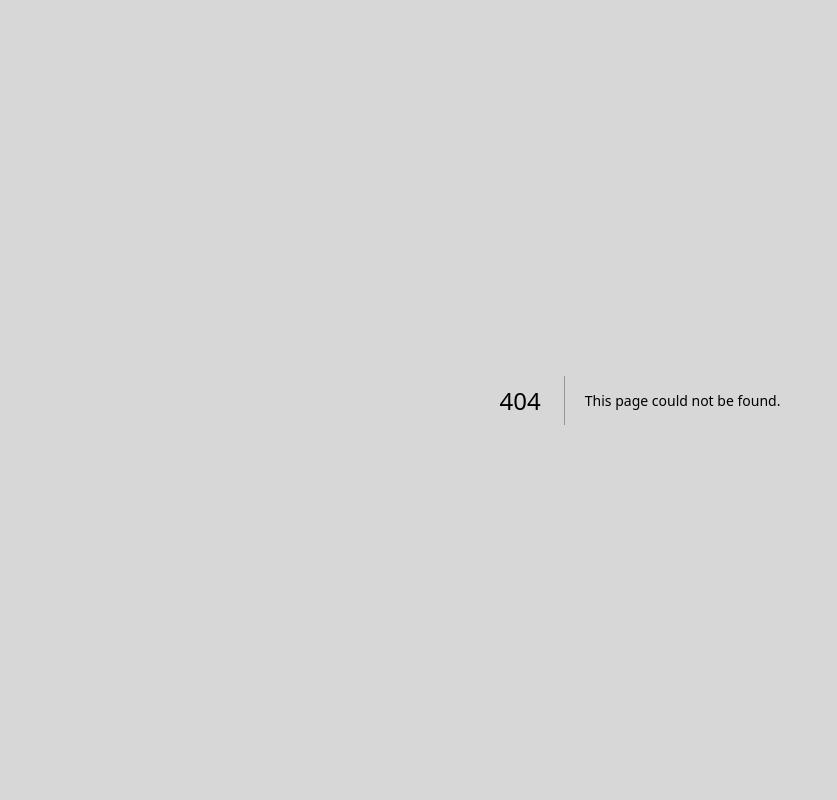
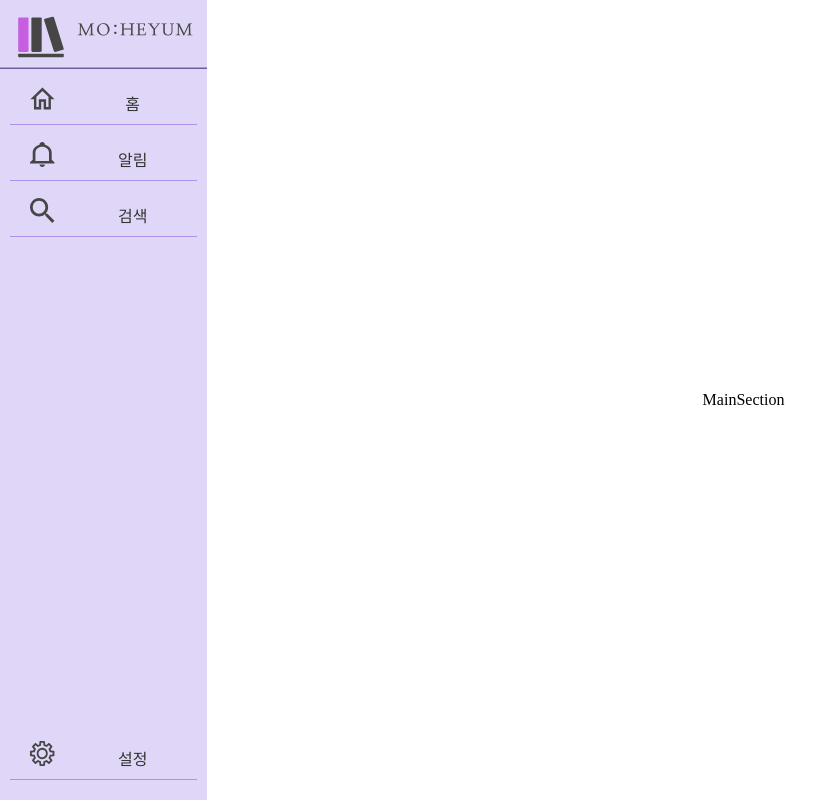
Before and after one commit to boostcampwm-2022/web34-moheyum, a Next.js app in the folder client/: page /search in a window 1280 px wide. Before the commit this address had no page. Shown: the whole page, without its empty margins (0-837 px from the left). Built offline with nearby package versions, Linux system fonts and the light colour scheme.

Commit message:
feat(fe): 사이드바 버튼 기능 #36

```diff
--- a/client/components/main/SideBar.tsx
+++ b/client/components/main/SideBar.tsx
@@ -1,43 +1,84 @@
-import React from 'react';
+import React, { useState, useRef, RefObject } from 'react';
 import styled from '@emotion/styled';
-import Image from 'next/legacy/image';
-import { displayColumn, displayCenter } from '../../styles/mixin';
+import Link from 'next/link';
+import { displayColumn } from '../../styles/mixin';
+import Menu from './SideBar/Menu';
+import Title from './SideBar/Title';
 import COLORS from '../../styles/color';
 
 const menuList = [
-  { imgSrc: '/home.svg', text: '홈' },
-  { imgSrc: '/announce.svg', text: '알림' },
-  { imgSrc: '/search.svg', text: '검색' },
+  { routeSrc: '/main', imgSrc: '/home.svg', text: '홈' },
+  { routeSrc: '/announce', imgSrc: '/announce.svg', text: '알림' },
+  { routeSrc: '/search', imgSrc: '/search.svg', text: '검색' },
 ];
 
-function makeItemTag(src: string, text: string) {
+export default function SideBar() {
+  const menuTagList = menuList.map((item) => (
+    <Link key={item.routeSrc} href={item.routeSrc} style={{ textDecorationLine: 'none' }}>
+      <Menu imgSrc={item.imgSrc} text={item.text} />
+    </Link>
+  ));
+  const modalRef: RefObject<HTMLDivElement> = useRef<HTMLDivElement>(null);
+  const [modalState, setModalState] = useState({ modalDisplay: 'none', sideBoxHeight: 'calc(100vh - 145px)' });
+  const showSettingModal = () => {
+    if (modalState.modalDisplay === 'none') {
+      setModalState((prev) => ({
+        ...prev,
+        modalDisplay: 'flex',
+        sideBoxHeight: `calc(100vh - 285px)`,
+      }));
+    } else {
+      setModalState((prev) => ({
+        ...prev,
+        modalDisplay: 'none',
+        sideBoxHeight: `calc(100vh - 145px)`,
+      }));
+    }
+  };
   return (
-    <Item>
-      <div className="imageBox">
-        <Image src={src} alt="item" width={25} height={25} priority />
-      </div>
-      <div className="text">{text}</div>
-    </Item>
+    <Wrapper>
+      <Title />
+      <SideMenuBox style={{ height: modalState.sideBoxHeight }}>{menuTagList}</SideMenuBox>
+      <Modal style={{ display: modalState.modalDisplay }} ref={modalRef}>
+        <div>
+          <li>
+            <Link href="/myAccount">내 계정 정보 확인</Link>
+          </li>
+          <li>비밀번호 변경</li>
+          <li>알림 일시중지</li>
+          <li>로그아웃</li>
+        </div>
+      </Modal>
+      <Setting onClick={showSettingModal}>
+        <Menu imgSrc="/setting.svg" text="설정" />
+      </Setting>
+    </Wrapper>
   );
 }
 
-export default function SideBar() {
-  const menuTagList = menuList.map((item) => makeItemTag(item.imgSrc, item.text));
-  return (
-    <Wrapper>
-      <TitleWrapper>
-        <Title>
-          <Image src="/logo_purple.svg" alt="Logo" layout="fill" priority />
-        </Title>
-        <SmallTitle>
-          <Image src="/small_logo.svg" alt="Logo" layout="fill" priority />
-        </SmallTitle>
-      </TitleWrapper>
-      <SideMenuBox>{menuTagList}</SideMenuBox>
-      <Setting>{makeItemTag('/setting.svg', '설정')}</Setting>
-    </Wrapper>
-  );
-}
+const Modal = styled.div`
+  width: 100%;
+  height: 130px;
+  justify-content: center;
+  align-items: right;
+  margin-bottom: 10px;
+  div {
+    position: relative;
+    width: 65%;
+    height: 100%;
+    background-color: ${COLORS.WHITE};
+    border-radius: 10px;
+    ${displayColumn}
+    padding-top: 15px;
+    border: 1px solid ${COLORS.PRIMARY_DARK};
+    li {
+      list-style: none;
+      margin-left: 10px;
+      font-size: 14px;
+      margin-bottom: 15px;
+    }
+  }
+`;
 
 const Wrapper = styled.aside`
   width: ${({ theme }) => theme.sidebar.maxWidth};
@@ -49,66 +90,8 @@ const Wrapper = styled.aside`
   }
 `;
 
-const TitleWrapper = styled.div`
-  width: 100%;
-  height: 60px;
-  border-bottom: 2px ridge ${COLORS.PRIMARY};
-`;
 const SideMenuBox = styled.div`
   width: 100%;
-  height: calc(100vh - 145px);
-`;
-
-const Title = styled.div`
-  position: relative;
-  width: 100%;
-  height: 60px;
-  @media only screen and (max-width: ${({ theme }) => theme.smallWindow}) {
-    display: none;
-  }
-`;
-
-const SmallTitle = styled.div`
-  position: relative;
-  width: 100%;
-  height: 45px;
-  margin-top: 8px;
-  margin-bottom: 7px;
-  display: none;
-  @media only screen and (max-width: ${({ theme }) => theme.smallWindow}) {
-    display: block;
-  }
-`;
-
-const Item = styled.div`
-  width: 90%;
-  height: 50px;
-  display: flex;
-  justify-content: space-between;
-  align-items: center;
-  margin-top: 5px;
-  margin-left: 5%;
-  border-bottom: 1px solid ${COLORS.PRIMARY};
-  @media only screen and (max-width: ${({ theme }) => theme.smallWindow}) {
-    width: 80%;
-    margin-left: 10%;
-  }
-  .imageBox {
-    width: 35%;
-    ${displayCenter}
-    @media only screen and (max-width: ${({ theme }) => theme.smallWindow}) {
-      width: 100%;
-    }
-  }
-  .text {
-    margin-top: 8px;
-    margin-right: 5px;
-    width: 65%;
-    text-align: center;
-    @media only screen and (max-width: ${({ theme }) => theme.smallWindow}) {
-      display: none;
-    }
-  }
 `;
 
 const Setting = styled.div`
--- /dev/null
+++ b/client/components/main/SideBar/Menu.tsx
@@ -0,0 +1,54 @@
+import React from 'react';
+import Image from 'next/legacy/image';
+import styled from '@emotion/styled';
+import { displayCenter } from '../../../styles/mixin';
+import COLORS from '../../../styles/color';
+
+export default function Menu({ imgSrc, text }: { imgSrc: string; text: string }) {
+  return (
+    <Wrapper>
+      <div className="imageBox">
+        <Image src={imgSrc} alt="item" width={25} height={25} priority />
+      </div>
+      <div className="text">{text}</div>
+    </Wrapper>
+  );
+}
+
+const Wrapper = styled.div`
+  width: 90%;
+  height: 50px;
+  display: flex;
+  justify-content: space-between;
+  align-items: center;
+  margin-top: 5px;
+  margin-left: 5%;
+  border-bottom: 1px solid ${COLORS.PRIMARY};
+  color: ${COLORS.BLACK};
+  &:active {
+    color: ${COLORS.PRIMARY_DARK};
+  }
+  &:hover {
+    font-weight: bold;
+  }
+  @media only screen and (max-width: ${({ theme }) => theme.smallWindow}) {
+    width: 80%;
+    margin-left: 10%;
+  }
+  .imageBox {
+    width: 35%;
+    ${displayCenter}
+    @media only screen and (max-width: ${({ theme }) => theme.smallWindow}) {
+      width: 100%;
+    }
+  }
+  .text {
+    margin-top: 8px;
+    margin-right: 5px;
+    width: 65%;
+    text-align: center;
+    @media only screen and (max-width: ${({ theme }) => theme.smallWindow}) {
+      display: none;
+    }
+  }
+`;
--- /dev/null
+++ b/client/components/main/SideBar/Title.tsx
@@ -0,0 +1,44 @@
+import React from 'react';
+import styled from '@emotion/styled';
+import Image from 'next/legacy/image';
+import COLORS from '../../../styles/color';
+
+export default function Title() {
+  return (
+    <Wrapper>
+      <Icon>
+        <Image src="/logo_purple.svg" alt="Logo" layout="fill" priority />
+      </Icon>
+      <SmallIcon>
+        <Image src="/small_logo.svg" alt="Logo" layout="fill" priority />
+      </SmallIcon>
+    </Wrapper>
+  );
+}
+
+const Wrapper = styled.div`
+  width: 100%;
+  height: 60px;
+  border-bottom: 2px ridge ${COLORS.PRIMARY};
+`;
+
+const Icon = styled.div`
+  position: relative;
+  width: 100%;
+  height: 60px;
+  @media only screen and (max-width: ${({ theme }) => theme.smallWindow}) {
+    display: none;
+  }
+`;
+
+const SmallIcon = styled.div`
+  position: relative;
+  width: 100%;
+  height: 45px;
+  margin-top: 8px;
+  margin-bottom: 7px;
+  display: none;
+  @media only screen and (max-width: ${({ theme }) => theme.smallWindow}) {
+    display: block;
+  }
+`;
--- /dev/null
+++ b/client/pages/search.tsx
@@ -0,0 +1,13 @@
+import React from 'react';
+import Frame from '../styles/frame';
+import MainSection from '../components/main/MainSection';
+import SideBar from '../components/main/SideBar';
+
+export default function search() {
+  return (
+    <Frame>
+      <SideBar />
+      <MainSection />
+    </Frame>
+  );
+}
```
Also changed, not shown: client/pages/announce.tsx (added, +13 -0 lines), client/pages/myAccount.tsx (added, +13 -0 lines), client/public/user_profile.svg (added).
